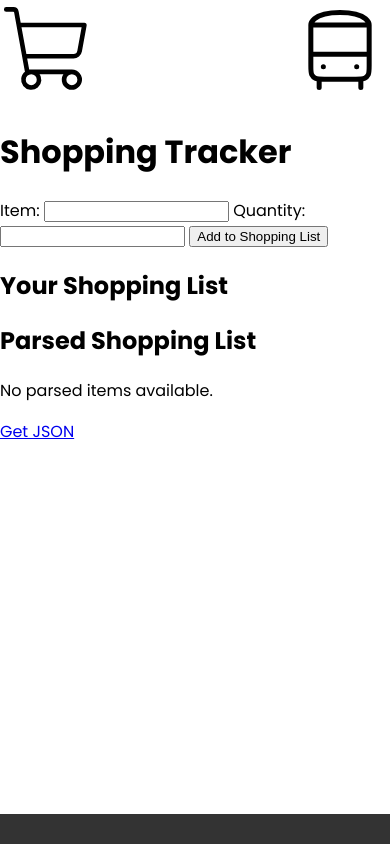
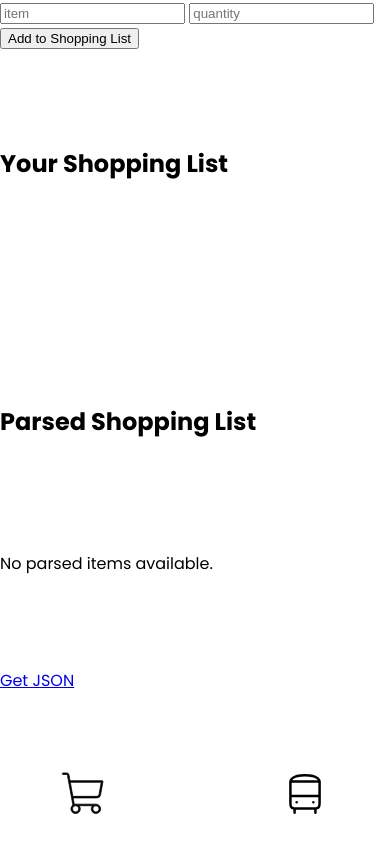
Before and after one commit to PenguinPush/CarbonSense, a Flask app: page /shopping in a window 390 px wide. Run offline with Flask 3, Linux system fonts and the light colour scheme.

Commit message:
mobile nav bar

```diff
--- a/static/style.css
+++ b/static/style.css
@@ -1 +1,74 @@
-font-family: 'Poppins', sans-serif;
+@import url('https://fonts.googleapis.com/css2?family=Poppins:wght@400;700&display=swap');
+
+body {
+    margin: 0;
+    font-family: 'Poppins', sans-serif;
+}
+
+.navbar {
+    background-color: #333;
+    color: white;
+    padding: 15px;
+    display: flex;
+    justify-content: space-between;
+    align-items: center;
+}
+
+.logo {
+    display: flex;
+    align-items: center;
+}
+
+.logo img {
+    max-width: 100px;
+    max-height: 50px;
+    margin-right: 10px;
+}
+
+.links {
+    display: flex;
+    gap: 20px;
+}
+
+.links a {
+    color: white;
+    text-decoration: none;
+    font-weight: normal;
+}
+
+a:hover{
+    color: grey;
+}
+
+.icons{
+    display: none;
+}
+
+@media screen and (max-width: 650px) {
+    .navbar {
+        flex-direction: column;
+        align-items: center;
+        position: fixed;
+        width: 100%;
+        padding: 0px;
+    }
+
+    .links {
+        display: none;
+    }
+    .logo{
+        display: none;
+    }
+    .shopping_body{
+        display: flex;
+        flex-direction: column;
+        justify-content: space-between;
+        margin-left: 15;
+        min-height: 100vh;
+    }
+    .icons{
+        display: flex;
+        justify-content: space-evenly;
+        padding-bottom: 3vh;
+    }
+}
--- a/templates/base.html
+++ b/templates/base.html
@@ -3,82 +3,7 @@
 <head>
     <meta charset="UTF-8">
     <meta name="viewport" content="width=device-width, initial-scale=1.0">
-    <title>{% block title %}Your Website{% endblock %}</title>
-    <style>
-        @import url('https://fonts.googleapis.com/css2?family=Poppins:wght@400;700&display=swap');
-
-        body {
-            margin: 0;
-            font-family: 'Poppins', sans-serif;
-        }
-
-        .navbar {
-            background-color: #333;
-            color: white;
-            padding: 15px;
-            display: flex;
-            justify-content: space-between;
-            align-items: center;
-        }
-
-        .logo {
-            display: flex;
-            align-items: center;
-        }
-
-        .logo img {
-            max-width: 100px;
-            max-height: 50px;
-            margin-right: 10px;
-        }
-
-        .links {
-            display: flex;
-            gap: 20px;
-        }
-
-        .links a {
-            color: white;
-            text-decoration: none;
-            font-weight: normal;
-        }
-
-        a:hover{
-            color: grey;
-        }
-
-        .icons{
-            display: none;
-        }
-
-        @media screen and (max-width: 650px) {
-            .navbar {
-                flex-direction: column;
-                align-items: center;
-                bottom: 0;
-                left: 0;
-                position:fixed;
-                width: 100%;
-            }
-
-            .links {
-                display: none;
-            }
-            .logo{
-                display: none;
-            }
-            .icons{
-                display: flex;
-                flex-direction: row;
-                margin: 0 auto;
-                padding: 0;
-                justify-content: space-between;
-                align-items: flex-end;
-                bottom: 0;
-                width: 650;
-            }
-        }
-    </style>
+    <link rel="stylesheet" href="{{url_for('static', filename='style.css')}}">
 </head>
 
 <body>
@@ -108,19 +33,6 @@
     </div>
 -->
 
-<div class="icons">
-    <a href="/">
-        <object data="{{url_for('static', filename='shopping-cart.svg')}}" width="100" height="100"></object>
-    </a>
-    <a href="#">
-        <object data="{{url_for('static', filename='lightbulb.svg')}}" width="100" height="100"></object>
-    </a>
-    <a href="#">
-        <object data="{{url_for('static', filename='bus.svg')}}" width="100" height="100"></object>
-    </a>
-
-</div>
-
 {% block content %}{% endblock %}
 
 </body>
--- a/templates/shopping.html
+++ b/templates/shopping.html
@@ -1,33 +1,25 @@
-<!-- shopping.html -->
 <!DOCTYPE html>
 <html lang="en">
 <head>
     <meta charset="UTF-8">
     <meta name="viewport" content="width=device-width, initial-scale=1.0">
     <title>Carbon Sense | Shopping Tracker</title>
-    <style>
-        @import url('https://fonts.googleapis.com/css2?family=Poppins:wght@400;700&display=swap');
-        font-family: 'Poppins', sans-serif;
-    </style>
+    <link rel="stylesheet" href="{{url_for('static', filename='style.css')}}">
 </head>
 <body>
+
     {% extends 'base.html' %}
 
-    {% block title %}:3 :3 :3 :3{% endblock %}
+    {% block content %}
+    <div class="shopping_body">
+        <div>
+            <form method="post" action="/shopping">
+                <input type="text" id="item" name="item" placeholder = "item" required>
+                <input type="number" id="quantity" name="quantity" min="1" placeholder="quantity" required>
 
-    {% block content %}
-
-    <h1>Shopping Tracker</h1>
-    <form method="post" action="/shopping">
-        <label for="item">Item:</label>
-        <input type="text" id="item" name="item" required>
-
-        <label for="quantity">Quantity:</label>
-        <input type="number" id="quantity" name="quantity" min="1" required>
-
-        <button type="submit">Add to Shopping List</button>
-    </form>
-
+                <button type="submit">Add to Shopping List</button>
+            </form>
+        </div>
     <h2>Your Shopping List</h2>
     <ul>
         {% for item in shopping_list %}
@@ -56,7 +48,20 @@
 
         <a href="{{ url_for('get_json') }}">Get JSON</a>
 
+        <div class="icon_navbar">
+            <div class="icons">
+                <object data="{{url_for('static', filename='shopping-cart.svg')}}" width="50" height="50"></object>
+                <object data="{{url_for('static', filename='lightbulb.svg')}}" width="50" height="50"></object>
+                <object data="{{url_for('static', filename='bus.svg')}}" width="50" height="50"></object>
+            </div>
+        </div>
+
+
+
+
+        </div>
         {% endblock %}
+
 
 </body>
 </html>
```
Also changed, not shown: app.py (line endings or trailing spaces).
